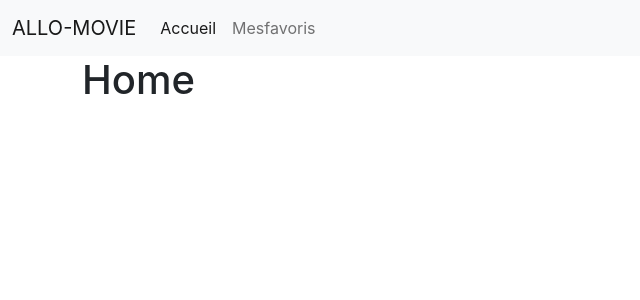
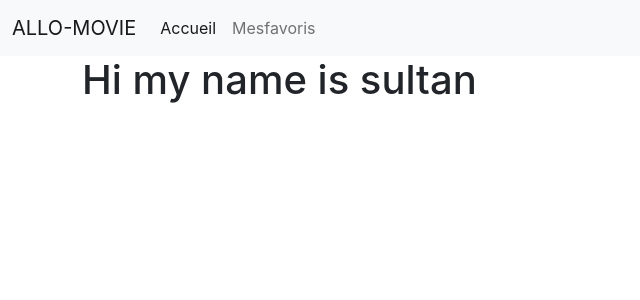
Before and after one commit to sultan8080/Project_React_Allo_Movie, a React (Create React App) app: page / in a window 1280 px wide. Shown: the top 300 px of the page, without its empty margins (0-640 px from the left). Built offline with nearby package versions, Linux system fonts and the light colour scheme; no server answers.

Commit message:
Film Lists affichage en cours

```diff
--- a/package.json
+++ b/package.json
@@ -6,8 +6,10 @@
     "@testing-library/jest-dom": "^5.14.1",
     "@testing-library/react": "^13.0.0",
     "@testing-library/user-event": "^13.2.1",
+    "axios": "^1.3.4",
     "bootstrap": "^5.2.3",
     "react": "^18.2.0",
+    "react-devtools": "^4.27.3",
     "react-dom": "^18.2.0",
     "react-router-dom": "^6.9.0",
     "react-scripts": "5.0.1",
--- /dev/null
+++ b/src/components/FilmsList.js
@@ -0,0 +1,30 @@
+import React, { useEffect, useState } from 'react';
+import ReactDOM from 'react-dom/client';
+import axios from 'axios';
+
+const FilmsList = () => {
+    const [films, setFilms] = useState([]);
+
+    // fething data
+
+    const fetchFilms = async () => {
+        try {
+            const { data } = await axios.get(`https://api.themoviedb.org/3/discover/movie?api_key=6cdd6b2df81d1e1f4b545b6fa1f4226d&language=en-US&sort_by=popularity.desc&include_adult=false&include_video=false&page=1&with_watch_monetization_types=flatrate`);
+            setFilms(data?.results);
+        } catch (error) {
+            console.error(error);
+        }
+    };
+
+    useEffect(() => { fetchFilms() }, []);
+    // console.log(films);
+    return (
+        <div>
+            <h1>
+                Hi my name is sultan
+            </h1>
+        </div>
+    )
+}
+
+export default FilmsList;
--- a/src/navbar.js
+++ b/src/navbar.js
@@ -1,4 +1,4 @@
-import { Link } from "react-router-dom"
+import { Link, useMatch, useResolvedPath } from "react-router-dom"
 export default function Navbar() {
     return <nav className="navbar navbar-expand-lg navbar-light bg-light">
         <div className="container-fluid">
@@ -21,11 +21,12 @@ export default function Navbar() {
 }
 
 function CustomLink({ to, children, ...props }) {
-    const path = window.location.pathname
+    const resolvedPath = useResolvedPath(to)
+    const isActive = useMatch({ path: resolvedPath.pathname, end: true })
     return (
         <>
             <li className="nav-item">
-                <Link className={path === to ? "active nav-link" : "nav-link"} to={to} {...props}> {children}</Link>
+                <Link className={isActive ? "active nav-link" : "nav-link"} to={to} {...props}> {children}</Link>
             </li>
         </>
     )
--- a/src/pages/Accueil.js
+++ b/src/pages/Accueil.js
@@ -1,5 +1,8 @@
+import React from 'react';
+import FilmsList from '../components/FilmsList';
+
 const Accueil = () => {
-    return <h1>Home</h1>;
+    return <FilmsList />;
 };
 
 export default Accueil;
--- /dev/null
+++ b/src/pages/Api.js
@@ -0,0 +1,3 @@
+// APIKEY = 6cdd6b2df81d1e1f4b545b6fa1f4226d
+
+const Apimovie = "https://api.themoviedb.org/3/discover/movie?api_key=6cdd6b2df81d1e1f4b545b6fa1f4226d&language=en-US&sort_by=popularity.desc&include_adult=false&include_video=false&page=1&with_watch_monetization_types=flatrate"
```
Also changed, not shown: src/pages/MovieList.js (deleted), 1 other file (tests, documents, lock files or other folders).
